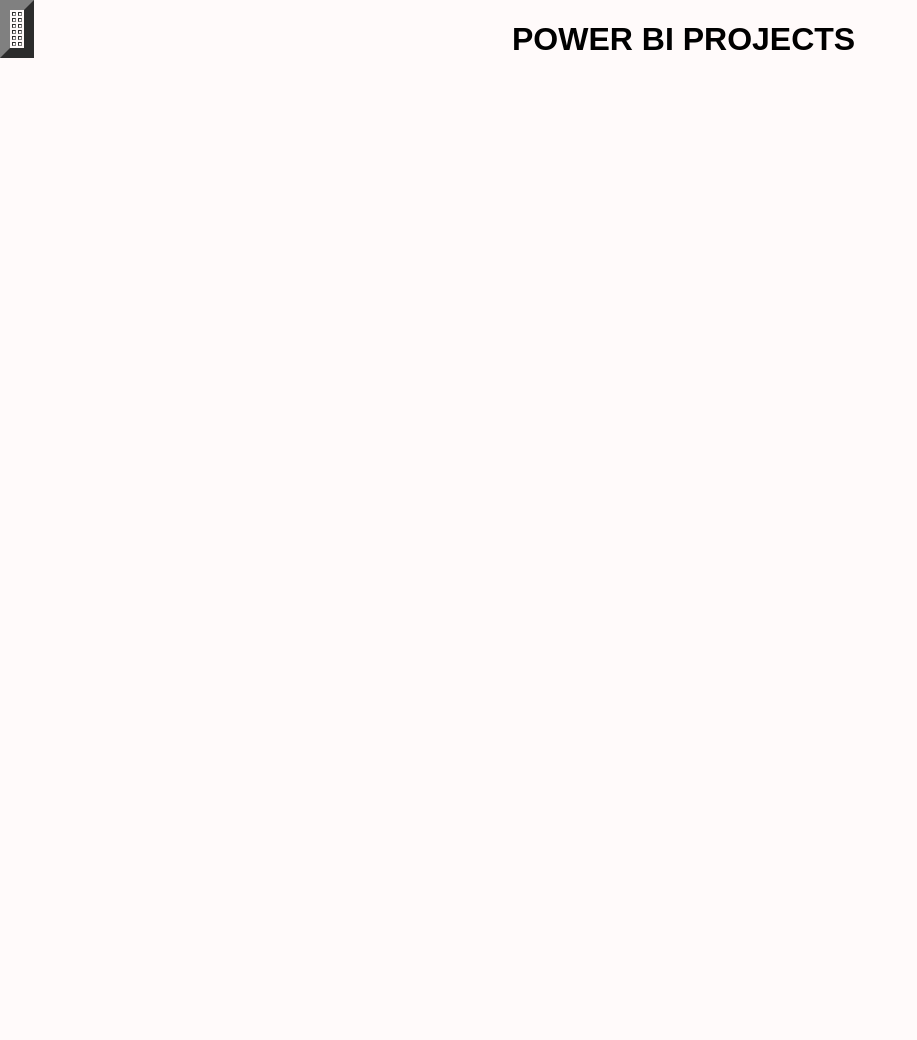
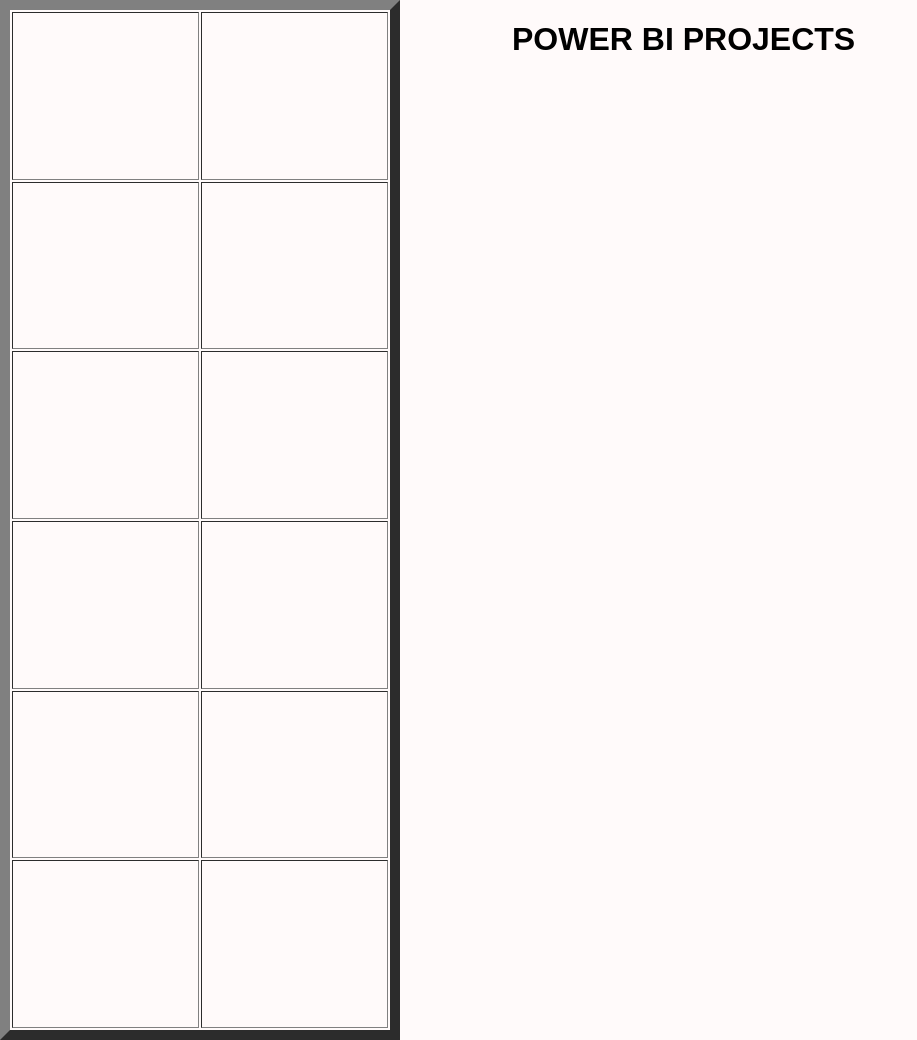
Before and after one commit to Pranav-Ajay/WEBSITE, a plain HTML site: page project.html in a window 1280 px wide. Shown: the whole page, without its empty margins (0-917 px from the left). Before the commit the page ends 800 px from the top, so only its background shows below. Drawn offline with Linux system fonts and the light colour scheme.

Commit message:
Update styles.css

```diff
--- a/styles.css
+++ b/styles.css
@@ -126,3 +126,8 @@
   flex-direction:column;
 
   margin:0;}
+
+.tab{
+  width:100%;
+  max-width:500px;
+  min-height:130vh;}
```
